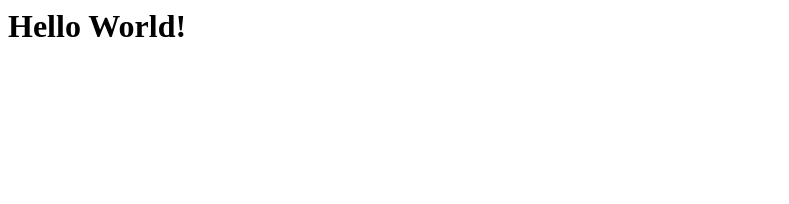
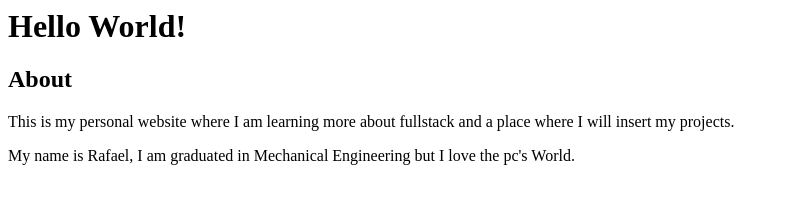
Before and after one commit to engemec/engemec.github.io, a plain HTML site: page index.html in a window 1280 px wide. Shown: the whole page, without its empty margins (0-789 px from the left). Drawn offline with Linux system fonts and the light colour scheme.

Commit message:
Update index.html

```diff
--- a/index.html
+++ b/index.html
@@ -1,4 +1,7 @@
 <head></head>
 <body>
   <h1>Hello World!</h1>
+  <h2>About</h2>
+  <p>This is my personal website where I am learning more about fullstack and a place where I will insert my projects.</p>
+  <p>My name is Rafael, I am graduated in Mechanical Engineering but I love the pc's World.</p>
 </body>
```
